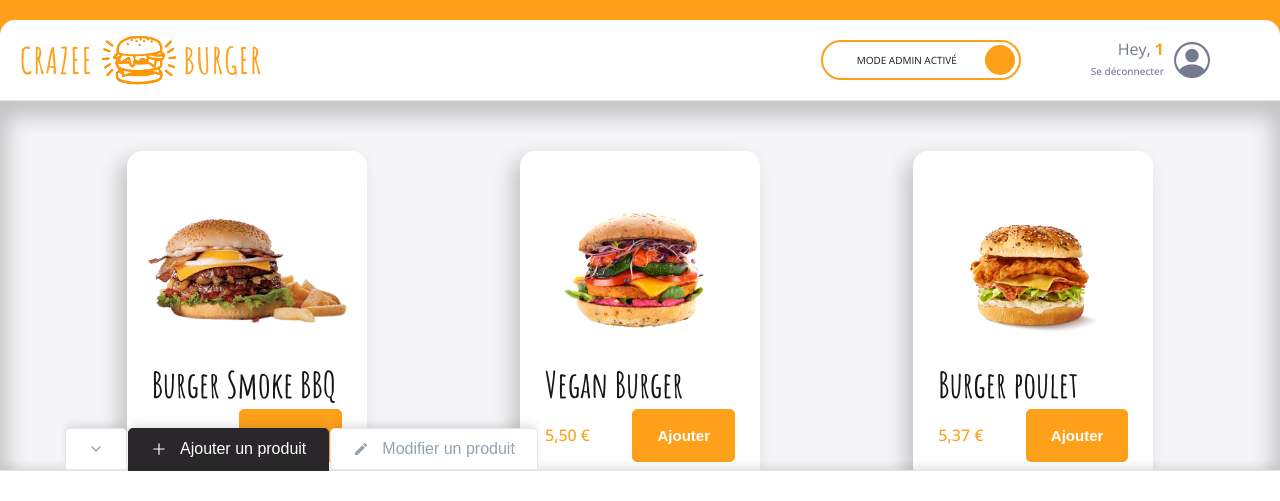
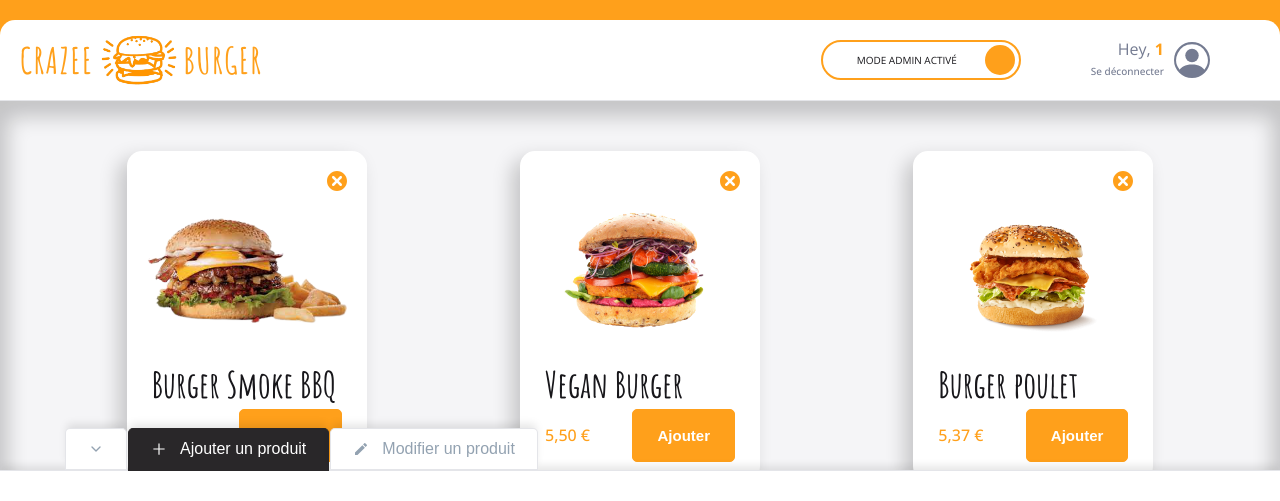
Before and after one commit to ImadeusF/crazee-burger, a React (Vite) app: page /order/1 in a window 1280 px wide. Shown: the top 501 px of the page. Built offline with nearby package versions, Linux system fonts and the light colour scheme.

Commit message:
✨ F08: CARD > Add delete button (style only)

```diff
--- a/src/components/pages/order/Main/Admin/Admin.jsx
+++ b/src/components/pages/order/Main/Admin/Admin.jsx
@@ -19,4 +19,5 @@
   bottom: 0;
   left: 0;
   right: 0;
+  z-index: 2;
 `;
--- a/src/components/reusable-ui/Card.jsx
+++ b/src/components/reusable-ui/Card.jsx
@@ -1,11 +1,14 @@
 import styled from "styled-components";
 import { theme } from "../../themes";
 import PrimaryButton from "./PrimaryButton";
-import { formatPrice } from "../../utils/maths";
+import { TiDelete } from "react-icons/ti";
 
 export default function Card({ title, imageSource, leftDescription }) {
   return (
     <CardStyled className="produit">
+      <button className="delete-button" aria-label="delete-button">
+        <TiDelete className="icon"/>
+      </button>
       <div className="image">
         <img src={imageSource} alt={title} />
       </div>
@@ -23,6 +26,7 @@
 }
 
 const CardStyled = styled.div`
+  position: relative;
   background: ${theme.colors.white};
   width: 200px;
   height: 300px;
@@ -32,6 +36,33 @@
   padding-bottom: 10px;
   box-shadow: ${theme.shadows.medium};
   border-radius: ${theme.borderRadius.extraRound};
+
+  .delete-button {
+    position: absolute;
+    top: 15px;
+    right: 15px;
+    cursor: pointer;
+    width: 30px;
+    height: 30px;
+    color: ${theme.colors.primary};
+    z-index: 2;
+    padding: 0;
+    border: none;
+    background: none;
+
+    .icon {
+      width:100%;
+      height:100%;
+    }
+
+    :hover {
+      color: ${theme.colors.red};
+    }
+
+    :active {
+      color: ${theme.colors.primary};
+    }
+  }
 
   .image {
     width: 100%;
@@ -66,7 +97,6 @@
       font-family: "Amatic SC", cursive;
     }
 
-
     .description {
       display: grid;
       grid-template-columns: 1fr 1fr;
```
Lines whose indentation alone changed are shown as unchanged.
